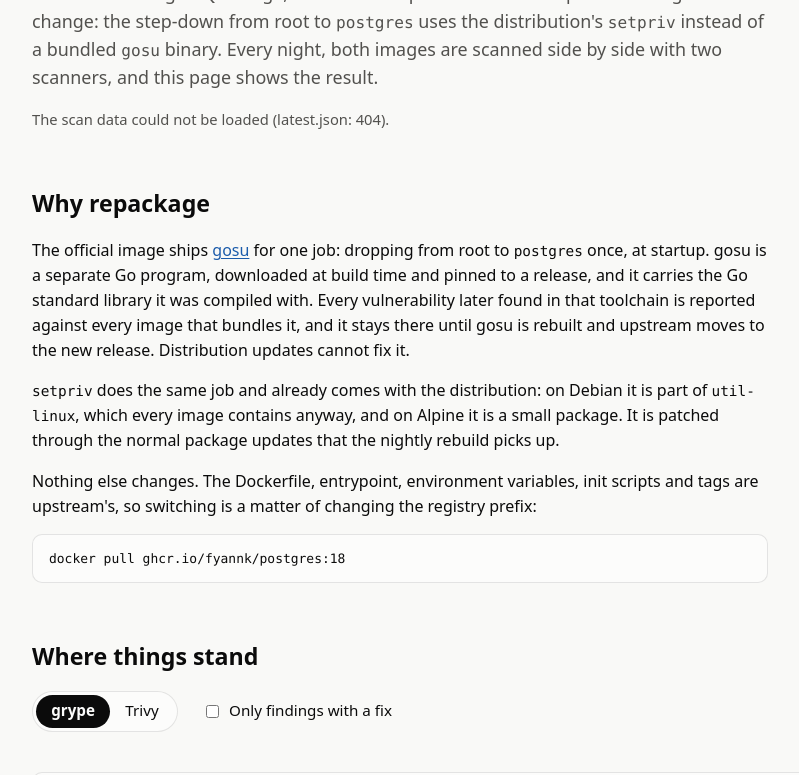
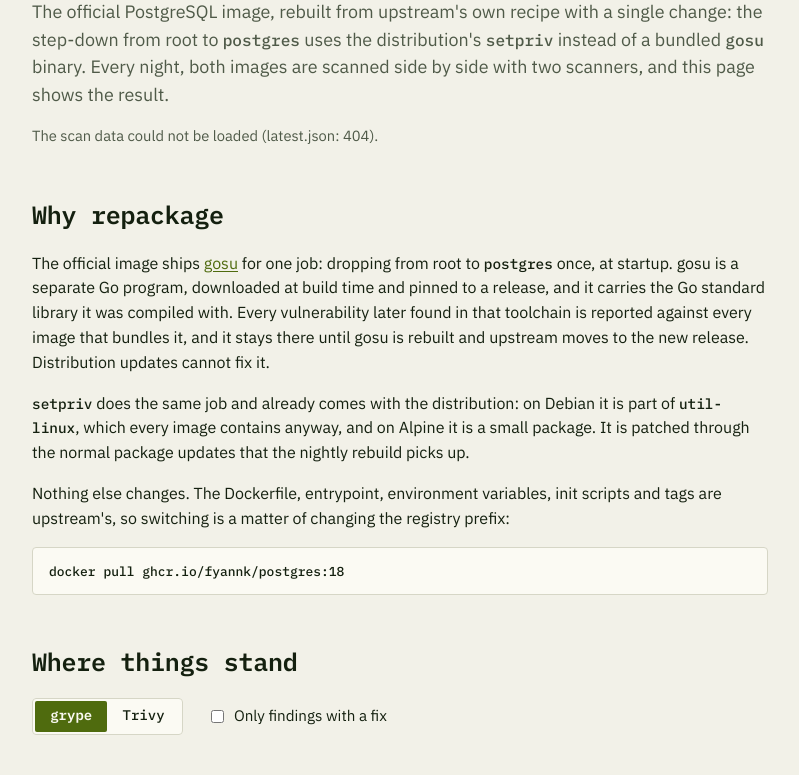
Before and after one commit to fyannk/postgres, a plain HTML site: page site/index.html in a window 1280 px wide. Shown: the part 150-925 px from the top of the page, without its empty margins (52-851 px from the left). Drawn offline with Linux system fonts and the light colour scheme; no server answers.

Commit message:
Apply the fyannk design system to the report page
Vendor tokens.css from fyannk/design v0.1 and self-host IBM Plex Mono
and Sans (SIL OFL). The page is dark first, with ours as the accent
series and upstream as a neutral, square 2-4px shapes, and a glyph
next to every status word.

```diff
--- a/site/index.html
+++ b/site/index.html
@@ -7,12 +7,14 @@
   <link rel="icon" href="data:,">
   <title>PostgreSQL without gosu: security report</title>
   <meta name="description" content="The official PostgreSQL image rebuilt without gosu, scanned nightly next to upstream with grype and Trivy.">
+  <link rel="preload" href="fonts/ibm-plex-sans-latin.woff2" as="font" type="font/woff2" crossorigin>
+  <link rel="stylesheet" href="tokens.css">
   <link rel="stylesheet" href="style.css">
   <script src="report.js" defer></script>
 </head>
 <body>
   <header class="page-head">
-    <p class="eyebrow"><a href="https://github.com/fyannk/postgres">fyannk/postgres</a></p>
+    <p class="eyebrow"><a class="wordmark" href="https://github.com/fyannk">fyannk</a><a class="repo" href="https://github.com/fyannk/postgres">fyannk/postgres</a></p>
     <h1>PostgreSQL images without gosu</h1>
     <p class="lede">
       The official PostgreSQL image, rebuilt from upstream's own recipe with a
--- a/site/report.js
+++ b/site/report.js
@@ -141,7 +141,7 @@ function renderOverview() {
     for (const side of SIDES) {
       const s = scans(image, side.key);
       if (!s) {
-        row.append(el("td", { class: "na", colspan: String(cols.length), text: unavailable(side.key, image[side.key]) }));
+        row.append(el("td", { class: "na status stale", colspan: String(cols.length), text: unavailable(side.key, image[side.key]) }));
         continue;
       }
       const values = { total: s.total, fixable: s.fixable, ch: critHigh(s, state.fixableOnly), go: s.go };
@@ -352,7 +352,7 @@ function renderDetailBody(image, body) {
     const parts = [el("code", { text: info.ref })];
     if (info.digest) parts.push(el("br"), el("code", { text: info.digest }));
     if (info.created) parts.push(el("br"), `built ${shortDate(info.created)}`);
-    if (info.error) parts.push(el("br"), unavailable(side.key, info));
+    if (info.error) parts.push(el("br"), el("span", { class: "status stale", text: unavailable(side.key, info) }));
     if (side.key === "ours" && !info.error) parts.push(el("br"), el("a", { href: `sboms/${encodeURIComponent(image.name)}.spdx.json`, text: "SBOM (SPDX JSON)" }));
     facts.append(el("div", {}, el("dt", {}, key(side.key), side.label), el("dd", {}, parts)));
   }
--- a/site/style.css
+++ b/site/style.css
@@ -1,41 +1,31 @@
-/* Light values first; the dark set swaps the same roles in one place. */
+/* Page roles mapped onto the fyannk design tokens (tokens.css, dark first). */
+@font-face { font-family: "IBM Plex Mono"; font-weight: 500; font-display: swap; src: url("fonts/ibm-plex-mono-500-latin.woff2") format("woff2"); }
+@font-face { font-family: "IBM Plex Mono"; font-weight: 600; font-display: swap; src: url("fonts/ibm-plex-mono-600-latin.woff2") format("woff2"); }
+@font-face { font-family: "IBM Plex Sans"; font-weight: 400 600; font-display: swap; src: url("fonts/ibm-plex-sans-latin.woff2") format("woff2"); }
+
 :root {
-  color-scheme: light dark;
+  --page: var(--fy-bg);
+  --surface: var(--fy-surface);
+  --text: var(--fy-text);
+  --text-2: var(--fy-text-muted);
+  --muted: var(--fy-text-muted);
+  --grid: var(--fy-border);
+  --axis: var(--fy-border-strong);
+  --border: var(--fy-border);
+  --wash: var(--fy-accent-soft);
+  --link: var(--fy-accent);
+  /* Ours is the highlighted series, upstream the neutral one. */
+  --ours: var(--fy-accent);
+  --upstream: var(--fy-ermine-500);
 
-  --page: #f9f9f7;
-  --surface: #fcfcfb;
-  --text: #0b0b0b;
-  --text-2: #52514e;
-  --muted: #6f6d68;
-  --grid: #e1e0d9;
-  --axis: #c3c2b7;
-  --border: rgba(11, 11, 11, 0.10);
-  --wash: rgba(11, 11, 11, 0.04);
-  --link: #1c5cab;
-  --ours: #2a78d6;
-  --upstream: #eb6834;
-
-  --radius: 10px;
-  --font: system-ui, -apple-system, "Segoe UI", sans-serif;
-  --mono: ui-monospace, "SFMono-Regular", Menlo, Consolas, monospace;
+  --radius: var(--fy-radius-md);
+  --font: var(--fy-font-sans);
+  --mono: var(--fy-font-mono);
 }
-
-@media (prefers-color-scheme: dark) {
-  :root {
-    --page: #0d0d0d;
-    --surface: #1a1a19;
-    --text: #f0efec;
-    --text-2: #c3c2b7;
-    --muted: #898781;
-    --grid: #2c2c2a;
-    --axis: #383835;
-    --border: rgba(255, 255, 255, 0.10);
-    --wash: rgba(255, 255, 255, 0.05);
-    --link: #86b6ef;
-    --ours: #3987e5;
-    --upstream: #d95926;
-  }
+@media (prefers-color-scheme: light) {
+  :root:not([data-theme="dark"]) { --upstream: #8a9180; }
 }
+:root[data-theme="light"] { --upstream: #8a9180; }
 
 * { box-sizing: border-box; }
 
@@ -62,11 +52,18 @@ pre {
   overflow-x: auto;
 }
 
-h1 { font-size: clamp(1.9rem, 4vw, 2.6rem); line-height: 1.15; margin: 0.25rem 0 1rem; letter-spacing: -0.01em; }
-h2 { font-size: 1.45rem; margin: 3.5rem 0 1rem; }
-h3 { font-size: 1.05rem; margin: 0; }
+h1, h2, h3, h4 { font-family: var(--mono); font-weight: 600; letter-spacing: -0.01em; }
+h1 { font-size: clamp(var(--fy-text-2xl), 4vw, var(--fy-text-3xl)); line-height: 1.15; margin: var(--fy-space-4) 0 var(--fy-space-4); }
+h2 { font-size: var(--fy-text-xl); margin: var(--fy-space-12) 0 var(--fy-space-4); }
+h3 { font-size: var(--fy-text-md); margin: 0; }
 
-.eyebrow { margin: 0; font-size: 0.9rem; }
+/* Wordmark: Plex Mono 600 with the accent block cursor. */
+.wordmark { font-family: var(--mono); font-weight: 600; font-size: var(--fy-text-lg); color: var(--text); text-decoration: none; }
+.wordmark::after { content: "\258D"; color: var(--fy-accent); }
+.wordmark:hover { color: var(--text); }
+
+.eyebrow { margin: 0; display: flex; flex-wrap: wrap; align-items: baseline; gap: var(--fy-space-2) var(--fy-space-4); }
+.eyebrow .repo { font-family: var(--mono); font-weight: 500; font-size: var(--fy-text-sm); color: var(--text-2); }
 .lede { font-size: 1.12rem; color: var(--text-2); max-width: 46rem; margin: 0 0 1rem; }
 .meta, .muted { color: var(--text-2); font-size: 0.92rem; }
 .meta { margin: 0; }
@@ -93,8 +90,8 @@ h3 { font-size: 1.05rem; margin: 0; }
 .segmented {
   display: inline-flex;
   border: 1px solid var(--border);
-  border-radius: 999px;
-  padding: 3px;
+  border-radius: var(--fy-radius-md);
+  padding: 2px;
   margin: 0;
   background: var(--surface);
 }
@@ -110,9 +107,11 @@ h3 { font-size: 1.05rem; margin: 0; }
 .segmented label {
   position: relative;
   padding: 0.3rem 0.95rem;
-  border-radius: 999px;
+  border-radius: var(--fy-radius-sm);
   cursor: pointer;
-  font-size: 0.95rem;
+  font-family: var(--mono);
+  font-weight: 500;
+  font-size: var(--fy-text-sm);
 }
 .segmented input {
   position: absolute;
@@ -123,8 +122,8 @@ h3 { font-size: 1.05rem; margin: 0; }
 }
 .segmented label:hover { background: var(--wash); }
 .segmented label:has(input:checked) {
-  background: var(--text);
-  color: var(--surface);
+  background: var(--fy-accent);
+  color: var(--fy-accent-ink);
   font-weight: 600;
 }
 .segmented label:has(input:focus-visible) { outline: 2px solid var(--link); outline-offset: 2px; }
@@ -147,11 +146,12 @@ h3 { font-size: 1.05rem; margin: 0; }
 .tile dl { margin: 0; display: grid; grid-template-columns: auto 1fr; gap: 0.2rem 0.6rem; align-items: baseline; }
 .tile dt { display: flex; align-items: center; gap: 0.45rem; color: var(--text-2); font-size: 0.9rem; }
 .tile dd { margin: 0; text-align: right; }
-.tile dd.big { font-size: 1.9rem; font-weight: 600; line-height: 1.2; }
+.tile dd { font-family: var(--mono); font-variant-numeric: tabular-nums; }
+.tile dd.big { font-size: var(--fy-text-2xl); font-weight: 600; line-height: 1.2; }
 .tile dd.small { font-size: 1.05rem; color: var(--text-2); }
 
 .key { display: inline-block; flex: none; }
-.key-dot { width: 10px; height: 10px; border-radius: 3px; }
+.key-dot { width: 10px; height: 10px; border-radius: var(--fy-radius-sm); }
 .key-line { width: 16px; height: 2px; border-radius: 1px; vertical-align: middle; }
 .ours.key-dot, .ours.key-line { background: var(--ours); }
 .upstream.key-dot, .upstream.key-line { background: var(--upstream); }
@@ -166,8 +166,8 @@ figcaption p { margin: 0.2rem 0 0; }
 .chart svg:focus-visible { outline: 2px solid var(--link); outline-offset: 4px; border-radius: 4px; }
 .chart .grid { stroke: var(--grid); stroke-width: 1; }
 .chart .baseline { stroke: var(--axis); stroke-width: 1; }
-.chart .tick { fill: var(--muted); font-size: 12px; font-variant-numeric: tabular-nums; }
-.chart .end-label { fill: var(--text-2); font-size: 12px; }
+.chart .tick { fill: var(--muted); font-family: var(--mono); font-size: 12px; font-variant-numeric: tabular-nums; }
+.chart .end-label { fill: var(--text-2); font-family: var(--mono); font-size: 12px; }
 .chart .series { fill: none; stroke-width: 2; stroke-linejoin: round; stroke-linecap: round; }
 .chart .series.ours { stroke: var(--ours); }
 .chart .series.upstream { stroke: var(--upstream); }
@@ -181,8 +181,8 @@ figcaption p { margin: 0.2rem 0 0; }
   pointer-events: none;
   background: var(--surface);
   border: 1px solid var(--border);
-  border-radius: 8px;
-  box-shadow: 0 4px 16px rgba(0, 0, 0, 0.12);
+  border-radius: var(--fy-radius-md);
+  box-shadow: 0 4px 16px rgba(0, 0, 0, 0.24);
   padding: 0.5rem 0.7rem;
   font-size: 0.85rem;
   min-width: 9rem;
@@ -190,16 +190,18 @@ figcaption p { margin: 0.2rem 0 0; }
 .tooltip[hidden] { display: none; }
 .tooltip .date { color: var(--text-2); margin-bottom: 0.25rem; }
 .tooltip .row { display: flex; align-items: center; gap: 0.5rem; }
-.tooltip strong { font-variant-numeric: tabular-nums; }
+.tooltip strong { font-family: var(--mono); font-variant-numeric: tabular-nums; }
 .table-view { margin-top: 0.75rem; }
 .table-view summary { cursor: pointer; color: var(--text-2); font-size: 0.9rem; }
 
 /* Tables */
 .table-wrap { overflow-x: auto; }
-table { border-collapse: collapse; width: 100%; font-size: 0.92rem; }
+table { border-collapse: collapse; width: 100%; font-family: var(--mono); font-weight: 500; font-size: var(--fy-text-sm); }
+caption { font-family: var(--font); font-weight: 400; }
 caption { text-align: left; color: var(--text-2); font-size: 0.9rem; padding-bottom: 0.6rem; }
 th, td { padding: 0.45rem 0.6rem; text-align: left; border-bottom: 1px solid var(--grid); white-space: nowrap; }
 thead th { color: var(--text-2); font-weight: 500; }
+tbody th { font-weight: 600; }
 thead tr.group th { border-bottom: 0; padding-bottom: 0; }
 thead tr.group th span { display: inline-flex; align-items: center; gap: 0.45rem; }
 td.num, th.num { text-align: right; font-variant-numeric: tabular-nums; }
@@ -240,3 +242,10 @@ td.wrap { white-space: normal; }
 @media (forced-colors: active) {
   .key-dot, .key-line, .segmented label:has(input:checked) { forced-color-adjust: none; }
 }
+
+/* Status: glyph plus word, never colour alone. */
+.status { white-space: nowrap; }
+.status::before { margin-right: 0.4em; }
+.status.stale { color: var(--text-2); }
+.status.stale::before { content: "\25CB"; }
+.status.ok::before { content: "\25CF"; color: var(--fy-ok); }
--- /dev/null
+++ b/site/tokens.css
@@ -0,0 +1,125 @@
+/* Vendored from fyannk/design v0.1 tokens.css; fonts are self-hosted, see style.css. */
+/*
+ * fyannk design tokens — v0.1
+ * Dark-first. Light theme via [data-theme="light"] or the OS preference.
+ * Source of truth: this file. tokens.json mirrors it for tooling.
+ *
+ * Fonts (SIL OFL, Google Fonts):
+ *   <link href="https://fonts.googleapis.com/css2?family=IBM+Plex+Mono:wght@400;500;600&family=IBM+Plex+Sans:wght@400;500;600&display=swap" rel="stylesheet">
+ */
+
+:root {
+  /* ── Primitives ─────────────────────────────────────────── */
+  /* Ink: near-black neutrals with a green bias */
+  --fy-ink-950: #040604;
+  --fy-ink-900: #090c0a;
+  --fy-ink-800: #0f1410;
+  --fy-ink-700: #1b231d;
+  --fy-ink-600: #29342b;
+
+  /* Brand greens, from the ermine mark's gradient */
+  --fy-forest: #113c00;   /* deep end of the mark */
+  --fy-moss:   #5e8a2a;
+  --fy-olive:  #858314;   /* light end of the mark */
+  --fy-lichen: #b3bf3a;   /* UI accent on dark */
+  --fy-lichen-deep: #4f6b0e; /* UI accent on light */
+
+  /* Ermine: warm off-whites (the fur) */
+  --fy-ermine-50:  #fbfaf3;
+  --fy-ermine-100: #f2f1e8;
+  --fy-ermine-200: #e6e4d6;
+  --fy-ermine-400: #9ca393;
+  --fy-ermine-500: #737b6b;
+
+  /* ── Semantic: dark (default) ───────────────────────────── */
+  color-scheme: dark;
+  --fy-bg:        var(--fy-ink-950);
+  --fy-surface:   var(--fy-ink-900);
+  --fy-raised:    var(--fy-ink-800);
+  --fy-border:    var(--fy-ink-700);
+  --fy-border-strong: var(--fy-ink-600);
+
+  --fy-text:       var(--fy-ermine-200);
+  --fy-text-muted: var(--fy-ermine-400);
+  --fy-text-faint: var(--fy-ermine-500); /* decorative / large text only (4.6:1) */
+
+  --fy-accent:      var(--fy-lichen);
+  --fy-accent-ink:  var(--fy-ink-950);   /* text on accent fills */
+  --fy-accent-soft: color-mix(in srgb, var(--fy-lichen) 14%, transparent);
+  --fy-brand:       var(--fy-olive);     /* marks, large brand surfaces */
+
+  --fy-ok:   #6cc070;
+  --fy-warn: #e3a83f;
+  --fy-crit: #ec6a55;
+  --fy-info: #62b8b0;
+
+  /* ── Type ───────────────────────────────────────────────── */
+  --fy-font-mono: "IBM Plex Mono", ui-monospace, "SFMono-Regular", Menlo, Consolas, monospace;
+  --fy-font-sans: "IBM Plex Sans", system-ui, -apple-system, "Segoe UI", Roboto, sans-serif;
+
+  /* Major-third scale, 16px base */
+  --fy-text-xs:  0.75rem;   /* 12 */
+  --fy-text-sm:  0.875rem;  /* 14 */
+  --fy-text-md:  1rem;      /* 16 */
+  --fy-text-lg:  1.25rem;   /* 20 */
+  --fy-text-xl:  1.5625rem; /* 25 */
+  --fy-text-2xl: 1.953rem;  /* 31 */
+  --fy-text-3xl: 2.441rem;  /* 39 */
+
+  /* ── Space (4px grid) ───────────────────────────────────── */
+  --fy-space-1: 4px;
+  --fy-space-2: 8px;
+  --fy-space-3: 12px;
+  --fy-space-4: 16px;
+  --fy-space-6: 24px;
+  --fy-space-8: 32px;
+  --fy-space-12: 48px;
+
+  /* ── Shape ──────────────────────────────────────────────── */
+  --fy-radius-sm: 2px;  /* inputs, chips */
+  --fy-radius-md: 4px;  /* cards, buttons */
+  --fy-radius-lg: 8px;  /* dialogs only */
+  --fy-border-width: 1px;
+}
+
+@media (prefers-color-scheme: light) {
+  :root:not([data-theme="dark"]) {
+    color-scheme: light;
+    --fy-bg:        var(--fy-ermine-100);
+    --fy-surface:   var(--fy-ermine-50);
+    --fy-raised:    #ffffff;
+    --fy-border:    #d6d6c6;
+    --fy-border-strong: #b9bba8;
+    --fy-text:       #14200f;
+    --fy-text-muted: #4f5a48;
+    --fy-text-faint: #6b7563;
+    --fy-accent:      var(--fy-lichen-deep);
+    --fy-accent-ink:  var(--fy-ermine-50);
+    --fy-accent-soft: color-mix(in srgb, var(--fy-lichen-deep) 12%, transparent);
+    --fy-brand:       var(--fy-forest);
+    --fy-ok:   #2f7d36;
+    --fy-warn: #8f5a00;
+    --fy-crit: #b8371f;
+    --fy-info: #1f6f69;
+  }
+}
+
+:root[data-theme="light"] {
+  color-scheme: light;
+  --fy-bg:        var(--fy-ermine-100);
+  --fy-surface:   var(--fy-ermine-50);
+  --fy-raised:    #ffffff;
+  --fy-border:    #d6d6c6;
+  --fy-border-strong: #b9bba8;
+  --fy-text:       #14200f;
+  --fy-text-muted: #4f5a48;
+  --fy-text-faint: #6b7563;
+  --fy-accent:      var(--fy-lichen-deep);
+  --fy-accent-ink:  var(--fy-ermine-50);
+  --fy-accent-soft: color-mix(in srgb, var(--fy-lichen-deep) 12%, transparent);
+  --fy-brand:       var(--fy-forest);
+  --fy-ok:   #2f7d36;
+  --fy-warn: #8f5a00;
+  --fy-crit: #b8371f;
+  --fy-info: #1f6f69;
+}
```
Also changed, not shown: site/fonts/OFL.txt (added), site/fonts/ibm-plex-mono-500-latin.woff2 (added), site/fonts/ibm-plex-mono-600-latin.woff2 (added), site/fonts/ibm-plex-sans-latin.woff2 (added).
